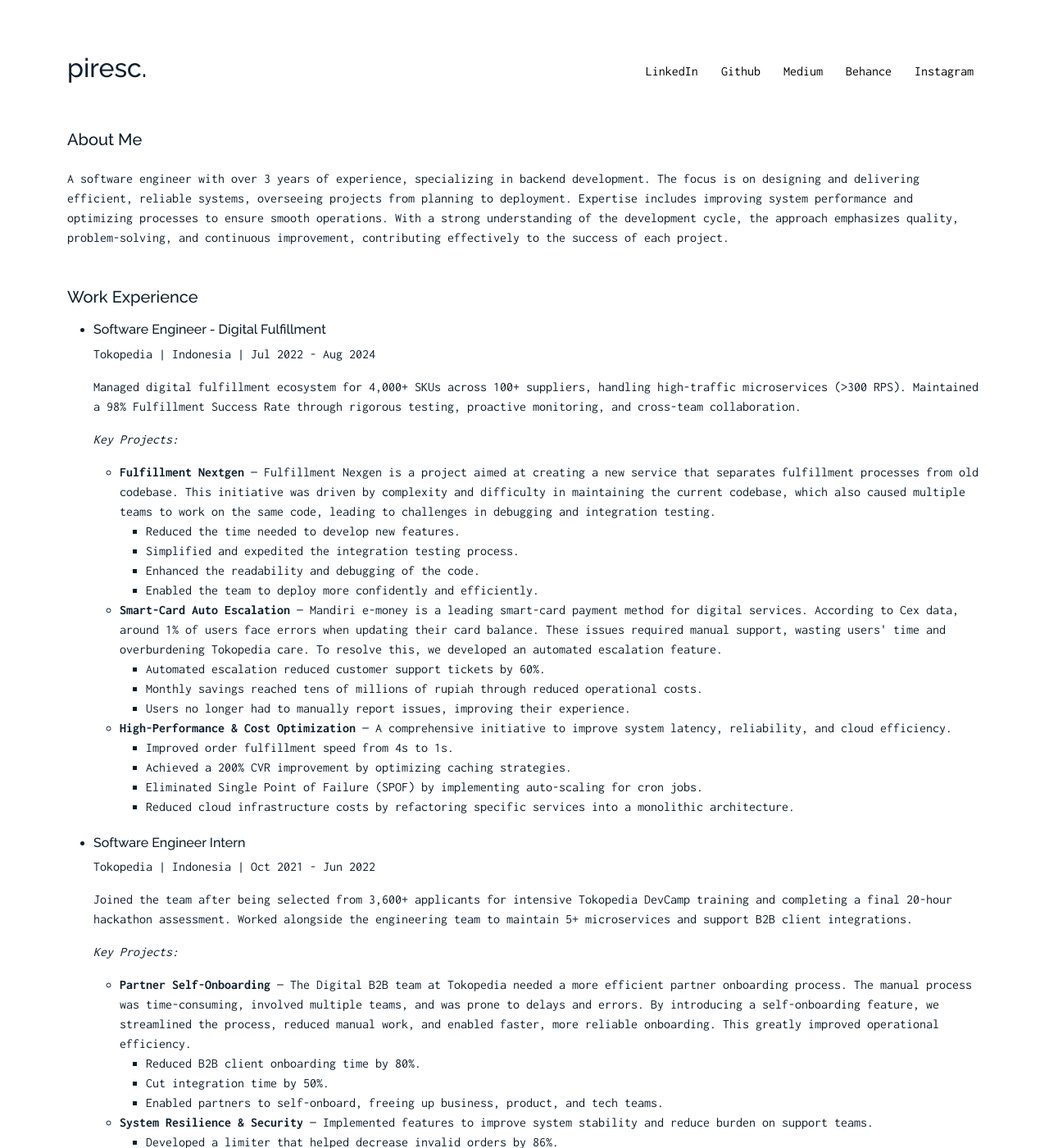
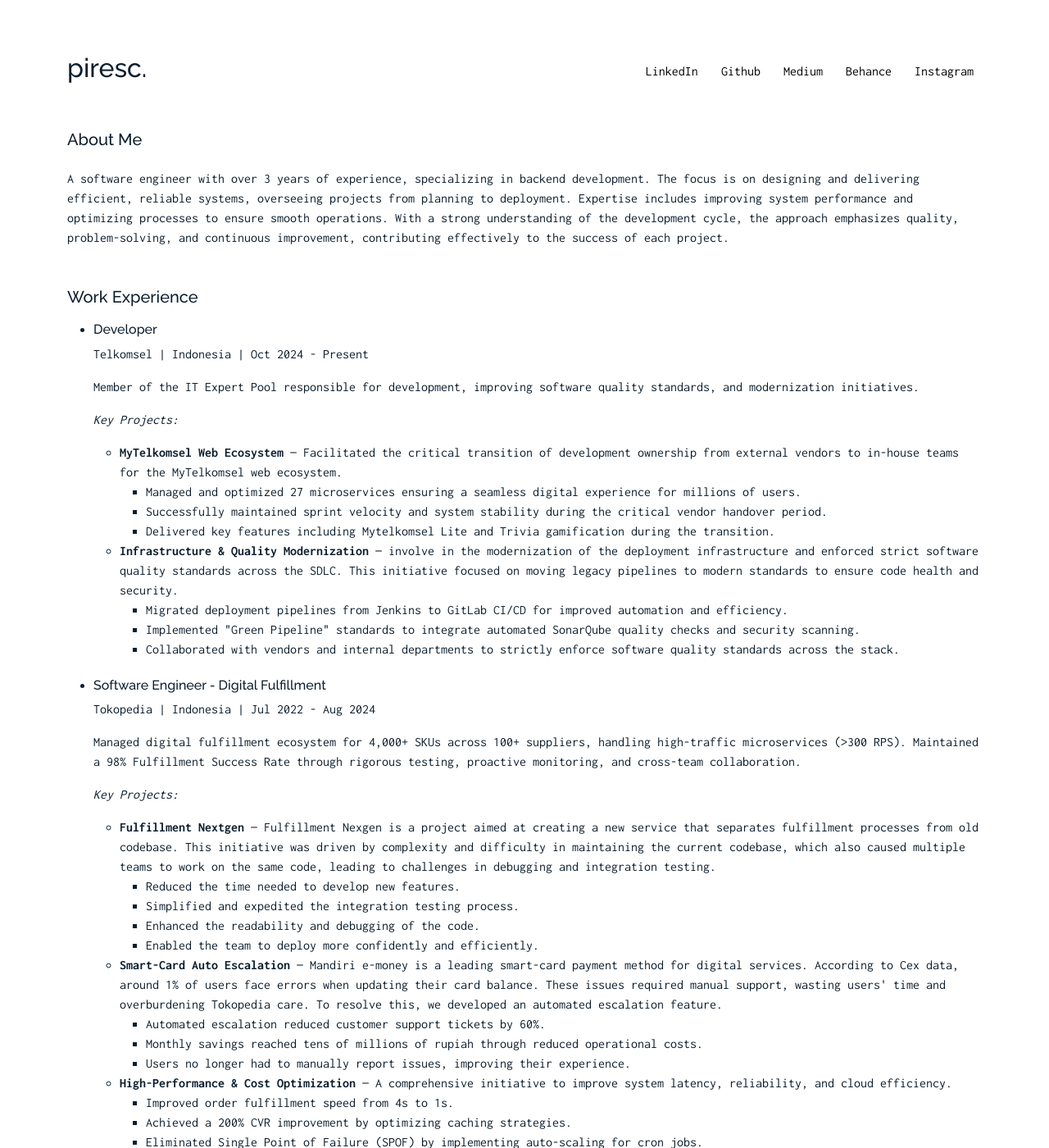
Before and after one commit to piresc/piresc.github.io, a Jekyll site: the page built from index.html, in a window 1280 px wide and 1400 px high. Shown: the whole window at 82% size. Built offline with Jekyll 4.4.1, drawn with Linux system fonts in a browser that asks for light colours; some of the changed text lies outside the part shown.

Commit message:
add tsel

```diff
--- a/_data/work_experience.yml
+++ b/_data/work_experience.yml
@@ -1,26 +1,42 @@
+  - role: Developer
+    company: Telkomsel
+    period: Oct 2024 - Present
+    location: Indonesia
+    summary: Member of the IT Expert Pool responsible for development, improving software quality standards, and modernization initiatives.
+    projects:
+      - title: MyTelkomsel Web Ecosystem
+        description: Facilitated the critical transition of development ownership from external vendors to in-house teams for the MyTelkomsel web ecosystem.
+        impact:
+          - Managed and optimized 27 microservices ensuring a seamless digital experience for millions of users.
+          - Successfully maintained sprint velocity and system stability during the critical vendor handover period.
+          - Delivered key features including Mytelkomsel Lite and Trivia gamification during the transition.
+      - title: Infrastructure & Quality Modernization
+        description: involve in the modernization of the deployment infrastructure and enforced strict software quality standards across the SDLC. This initiative focused on moving legacy pipelines to modern standards to ensure code health and security.
+        impact:
+          - Migrated deployment pipelines from Jenkins to GitLab CI/CD for improved automation and efficiency.
+          - Implemented "Green Pipeline" standards to integrate automated SonarQube quality checks and security scanning.
+          - Collaborated with vendors and internal departments to strictly enforce software quality standards across the stack.
+
   - role: Software Engineer - Digital Fulfillment
     company: Tokopedia
     period: Jul 2022 - Aug 2024
     location: Indonesia
     summary: Managed digital fulfillment ecosystem for 4,000+ SKUs across 100+ suppliers, handling high-traffic microservices (>300 RPS). Maintained a 98% Fulfillment Success Rate through rigorous testing, proactive monitoring, and cross-team collaboration.
     projects:
-      - id: fulfillmentDropdown
-        title: Fulfillment Nextgen
+      - title: Fulfillment Nextgen
         description: Fulfillment Nexgen is a project aimed at creating a new service that separates fulfillment processes from old codebase. This initiative was driven by complexity and difficulty in maintaining the current codebase, which also caused multiple teams to work on the same code, leading to challenges in debugging and integration testing.
         impact:
           - Reduced the time needed to develop new features.
           - Simplified and expedited the integration testing process.
           - Enhanced the readability and debugging of the code.
           - Enabled the team to deploy more confidently and efficiently.
-      - id: smartCardDropdown
-        title: Smart-Card Auto Escalation
+      - title: Smart-Card Auto Escalation
         description: Mandiri e-money is a leading smart-card payment method for digital services. According to Cex data, around 1% of users face errors when updating their card balance. These issues required manual support, wasting users' time and overburdening Tokopedia care. To resolve this, we developed an automated escalation feature.
         impact:
           - Automated escalation reduced customer support tickets by 60%.
           - Monthly savings reached tens of millions of rupiah through reduced operational costs.
           - Users no longer had to manually report issues, improving their experience.
-      - id: performance
-        title: High-Performance & Cost Optimization
+      - title: High-Performance & Cost Optimization
         description: A comprehensive initiative to improve system latency, reliability, and cloud efficiency.
         impact:
           - Improved order fulfillment speed from 4s to 1s.
@@ -34,27 +50,24 @@
     location: Indonesia
     summary: Joined the team after being selected from 3,600+ applicants for intensive Tokopedia DevCamp training and completing a final 20-hour hackathon assessment. Worked alongside the engineering team to maintain 5+ microservices and support B2B client integrations.
     projects:
-      - id: selfOnboardingDropdown
-        title: Partner Self-Onboarding
+      - title: Partner Self-Onboarding
         description: The Digital B2B team at Tokopedia needed a more efficient partner onboarding process. The manual process was time-consuming, involved multiple teams, and was prone to delays and errors. By introducing a self-onboarding feature, we streamlined the process, reduced manual work, and enabled faster, more reliable onboarding. This greatly improved operational efficiency.
         impact:
           - Reduced B2B client onboarding time by 80%.
           - Cut integration time by 50%.
           - Enabled partners to self-onboard, freeing up business, product, and tech teams.
-      - id: internPerformance
-        title: System Resilience & Security
+      - title: System Resilience & Security
         description: Implemented features to improve system stability and reduce burden on support teams.
         impact:
           - Developed a limiter that helped decrease invalid orders by 86%.
           - Built a feature that contributed to an 85% reduction in refund-related tickets.
           - Assisted in migrating 1,000+ configuration lines to a more efficient database system.
-
-  - role: DevCamp 2021 Participant
-    company: Tokopedia
-    period: 2021
-    location: Indonesia
-    summary: Selected from over 3,600 applicants to participate in DevCamp's 6 day boot camp. Engaged in intensive training and received direct mentorship from Tokopedia tech experts. Contributed to a 20 hour hackathon, earning an internship at Tokopedia.
-    projects: []
+      - title: DevCamp 2021 Participant
+        description: Tokopedia DevCamp is a 6-day intensive training program held by Tokopedia to improve the quality of local Indonesian talent.
+        impact:
+          - Selected from over 3,600 applicants to participate in DevCamp's 6 day boot camp.
+          - Engaged in intensive training and received direct mentorship from Tokopedia tech experts.
+          - Participate in 20 hour hackathon, earning an internship at Tokopedia.
 
   - role: Developer
     company: Apple Developer Academy
@@ -62,15 +75,13 @@
     location: Indonesia
     summary: Selected as one of 200 individuals from 2,500+ applicants across Indonesia. Built and shipped 7 iOS applications using Swift, acting as both Developer and Product Owner. Joined and contributed to the development of two macro projects, Videre (Mumu) and Lugna, simultaneously for three months.
     projects:
-      - id: lugnaDropdown
-        title: Lugna Smart Journaling App
+      - title: Lugna Smart Journaling App
         description: Lugna is a smart journaling app that enables users to pour their thoughts and feelings through journaling, which can be used as a form of communication between patients, caregivers, and psychiatrists. Lugna has personalized questions to guide users in journaling. Lugna also has stats to give overviews on users' moods weekly and monthly.
         impact:
           - Improved the journaling process, allowing users to better communicate their thoughts and emotions with caregivers and psychiatrists.
           - Personalized questions guided users through journaling, leading to increased user interaction and more meaningful entries.
           - Enabled users to track and understand their moods through weekly and monthly stats, contributing to better self-awareness and mental health management.
-      - id: videreMumuDropdown
-        title: Videre/Mumu AR App
+      - title: Videre/Mumu AR App
         description: Videre is an app that helps visual artists visualize and measure grid and artwork arrangements using Augmented Reality (AR). It is an advanced evolution of MUMU, which was originally developed to assist mural artists by simplifying the process of calculating grid sizes and overlaying them on reference designs with AR. Videre expands on these capabilities, offering an upgraded experience with enhanced creative tools and more advanced features for all visual artists.
         impact:
           - Streamlined the process for visual and mural artists, reducing the time and effort required for grid calculation and design visualization.
```
